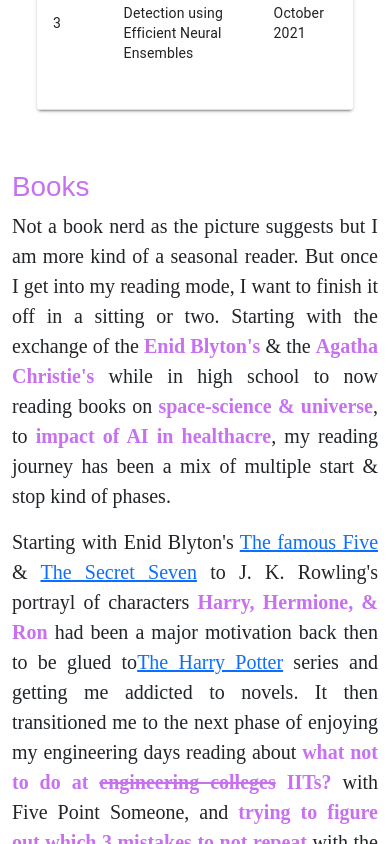
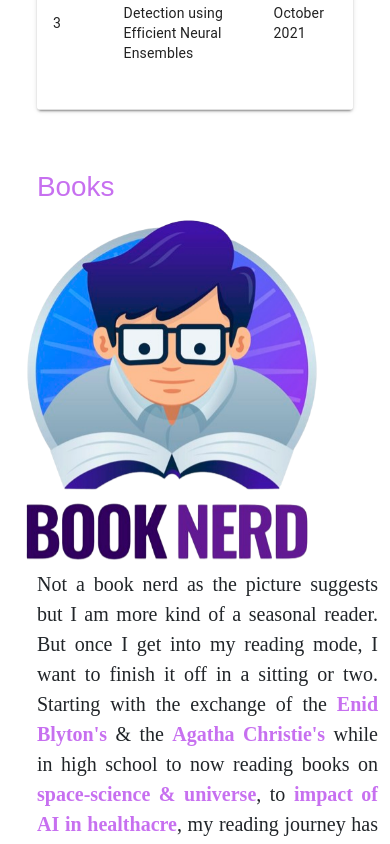
Before and after one commit to sauravmishra1710/Saurav.Hello.World, a React (Create React App) app: page /books_and_publications in a window 390 px wide. Shown: the part 2020-2864 px from the top of the page. Built offline with nearby package versions, Linux system fonts and the light colour scheme; the HTML template or start-up script is replaced by a standard one; a web font is replaced by a local one.

Commit message:
Responsive CSS corrections
Update the text
book nerd image responsive positioning

```diff
--- a/src/components/projects/card.css
+++ b/src/components/projects/card.css
@@ -103,6 +103,10 @@
   color: #fff;
 }
 
+.front__text-hover:before {
+  content: "Hover to Read More";
+}
+
 .back {
   transform: rotateY(180deg);
   position: absolute;
@@ -112,7 +116,7 @@
   height: 100%;
   width: 100%;
   background: url("../../img/projCardBackFlip.png");
-  background-size:contain;
+  background-size: contain;
   object-fit: scale-down;
   border-radius: 5px;
   display: flex;
@@ -194,3 +198,9 @@
 .front-link:hover {
   border: 1px solid white;
 }
+
+@media (max-width: 1024px) {
+  .front__text-hover::before {
+    content: "Click to Read More";
+  }
+}
--- a/src/components/projects/card.js
+++ b/src/components/projects/card.js
@@ -23,7 +23,7 @@
             <div className="front-title">{title}</div>
           </div>
           <div className="front__text">
-            <span className="front__text-hover">Hover to Read More</span>
+            <span className="front__text-hover"></span>
           </div>
         </div>
         <div className="back">
--- a/src/components/publications/BookStack.js
+++ b/src/components/publications/BookStack.js
@@ -41,12 +41,13 @@
 function Bookstack() {
   return (
     <>
-      <Row>
-        <Col md={9}>
-          <div className="col-lg-10" style={{ marginTop: "50px" }}>
-            <h1 className="purple heading">Books</h1>
-
-            <div className="publications-text">
+      <h1 className="purple heading" style={{ marginTop: "50px", marginLeft: "25px" }}>
+        Books
+      </h1>
+      <Row className="book-section">
+        <Col md={8}>
+          <div className="col-lg-10">
+            <div className="publications-text" style={{ marginLeft: "25px" }}>
               <p>
                 Not a book nerd as the picture suggests but I am more kind of a
                 seasonal reader. But once I get into my reading mode, I want to
@@ -132,7 +133,7 @@
         </Col>
         <Col md={3}>
           <Bounce top>
-            <div style={{ marginTop: "60px", marginRight: "50px" }}>
+            <div id="bookNerdAvtar">
               <img
                 src={BookNerd}
                 alt=""
--- a/src/components/publications/publications.css
+++ b/src/components/publications/publications.css
@@ -7,13 +7,13 @@
   padding-left: 15px;
   padding-right: 15px;
   display: flex;
-    justify-content:flex-start;
+  justify-content: flex-start;
   flex-direction: column;
-    align-items:normal;
+  align-items: normal;
 }
 
 .publications-text p {
-    font-family:"Bellefair", serif;
+  font-family: "Bellefair", serif;
   font-size: 20px;
   text-align: justify;
   text-justify: inter-word;
@@ -49,7 +49,6 @@
   margin-top: 60px;
 }
 
-
 .modal-90w {
   width: 90% !important;
 }
@@ -60,10 +59,24 @@
   background-image: url("../../img/page_logos/paper.jpg");
 }
 
-@media (max-width: 768px) {
-  .image, .bookNerd {
+#bookNerdAvtar {
+  margin-top:-50px;
+  margin-right: 50px;
+}
+
+@media (max-width: 991px) {
+  .image,
+  .bookNerd {
     width: 100%;
     height: auto;
   }
 
+  #bookNerdAvtar {
+    margin-top:0px;
   }
+
+  .book-section {
+    display: flex;
+    flex-direction: column-reverse;
+  }
+}
```
Lines whose indentation alone changed are shown as unchanged.
